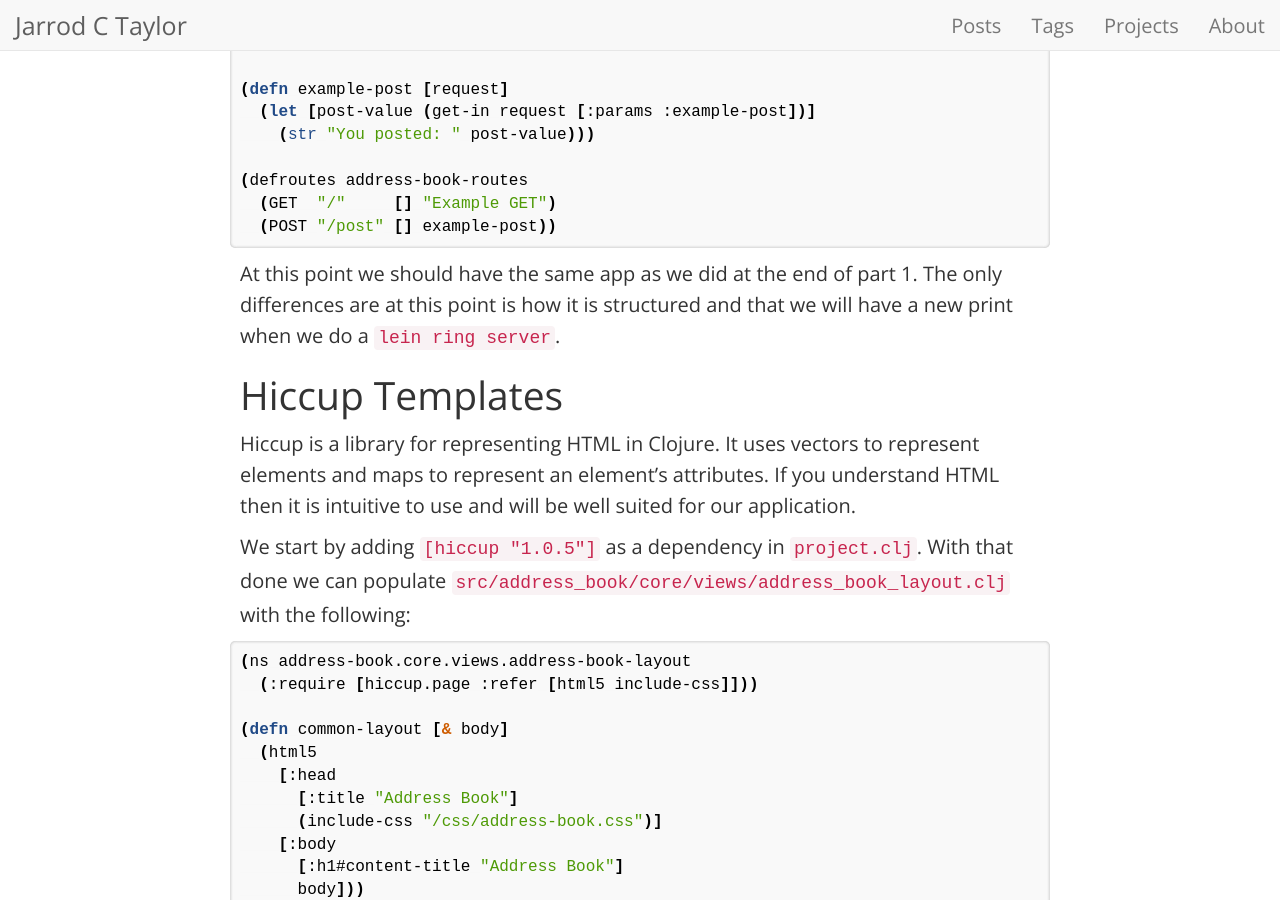
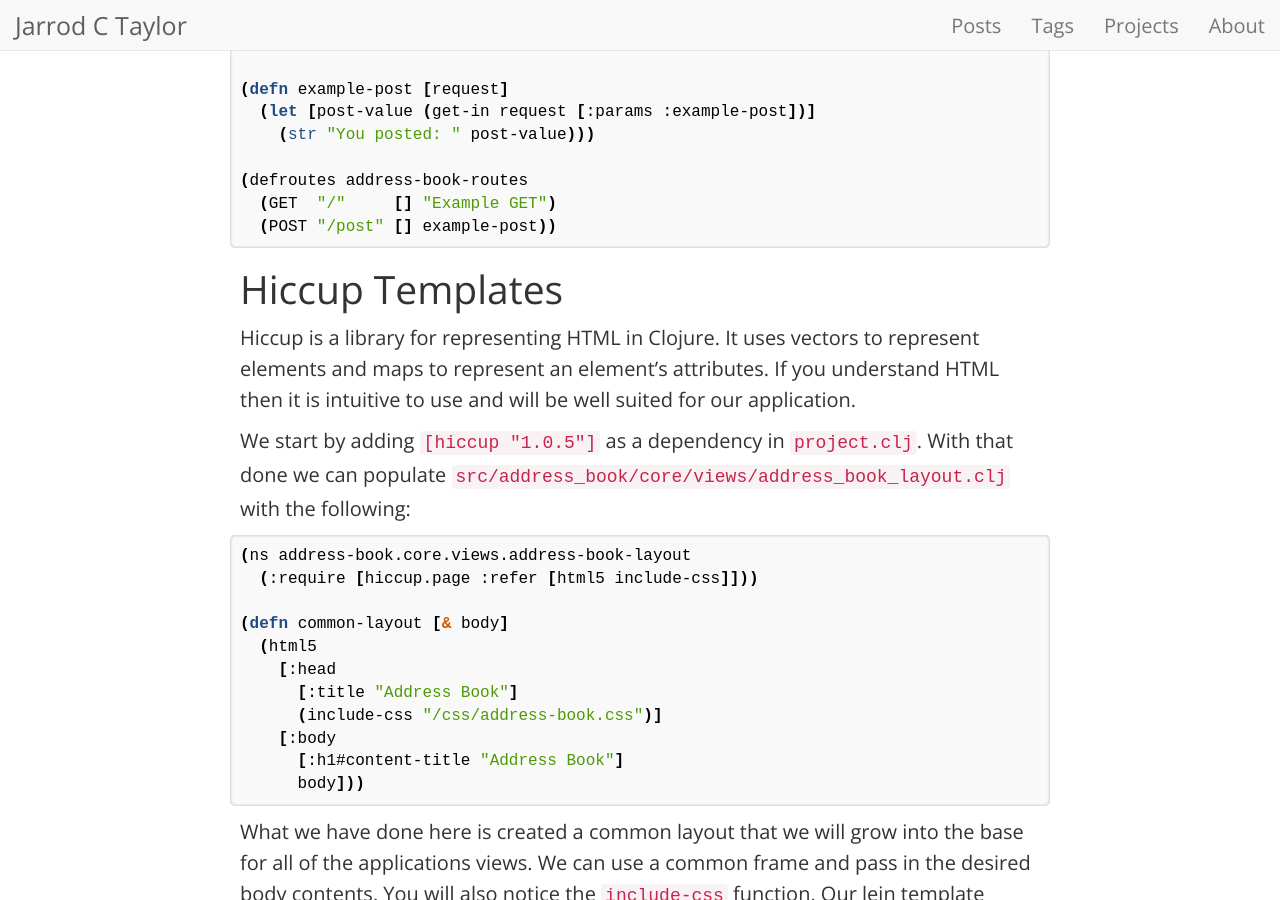
Before and after one commit to JarrodCTaylor/JarrodCTaylor.github.io, a Jekyll site: the page built from _posts/2014-11-22-Compojure-Address-Book-Part-2.markdown, in a window 1280 px wide and 900 px high, scrolled down 1635 px. Built offline with Jekyll 4.4.1, drawn with Linux system fonts in a browser that asks for light colours; nearby versions of some CDN libraries; Markdown is read by kramdown in place of the engine named in the settings; comment, search, counter and statistics services are not loaded.

Commit message:
Refactor: Removed out of place code in address book part 2

````diff
--- a/_posts/2014-11-22-Compojure-Address-Book-Part-2.markdown
+++ b/_posts/2014-11-22-Compojure-Address-Book-Part-2.markdown
@@ -74,10 +74,6 @@ Finally, we can move our existing routes into `/src/address_book/core/routes/add
   (GET  "/"     [] "Example GET")
   (POST "/post" [] example-post))
 ```
-
-At this point we should have the same app as we did at the end of part 1. The
-only differences are at this point is how it is structured and that we will have a
-new print when we do a `lein ring server`.
 
 # Hiccup Templates
 
````
